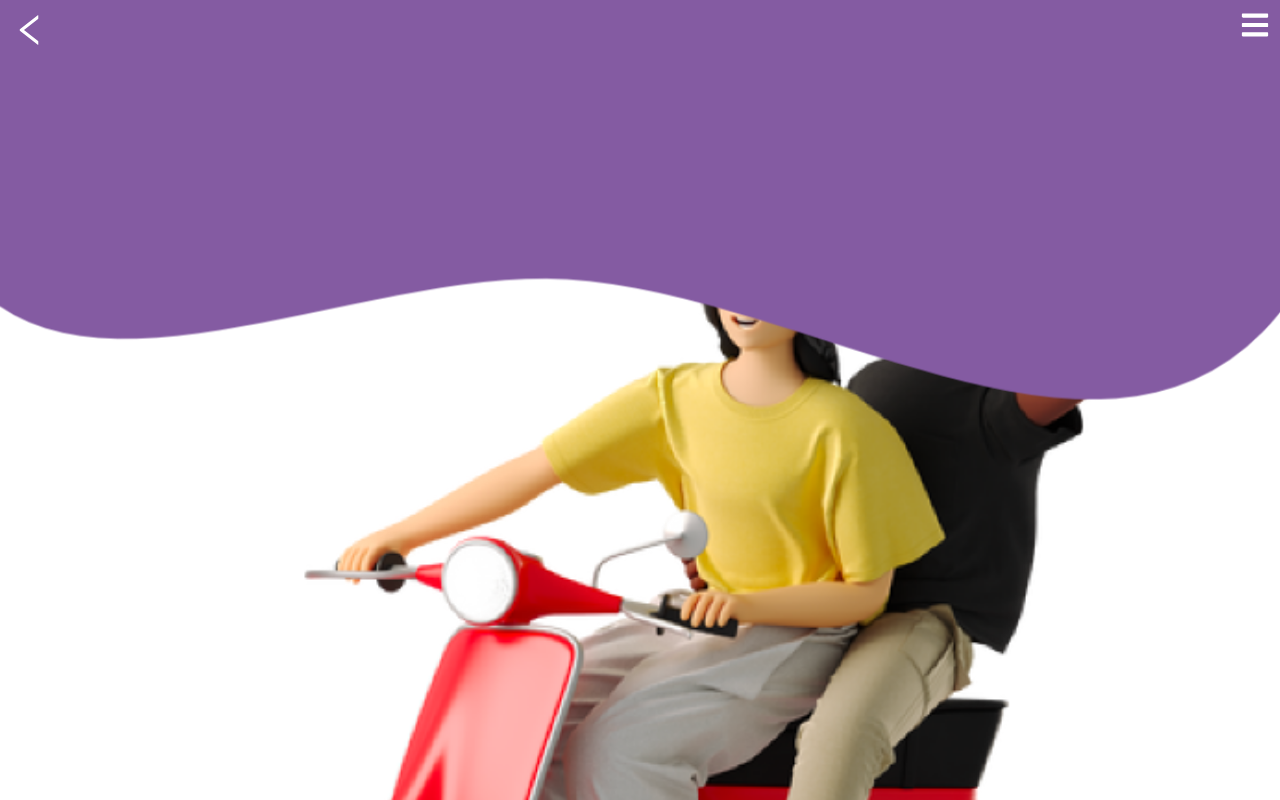
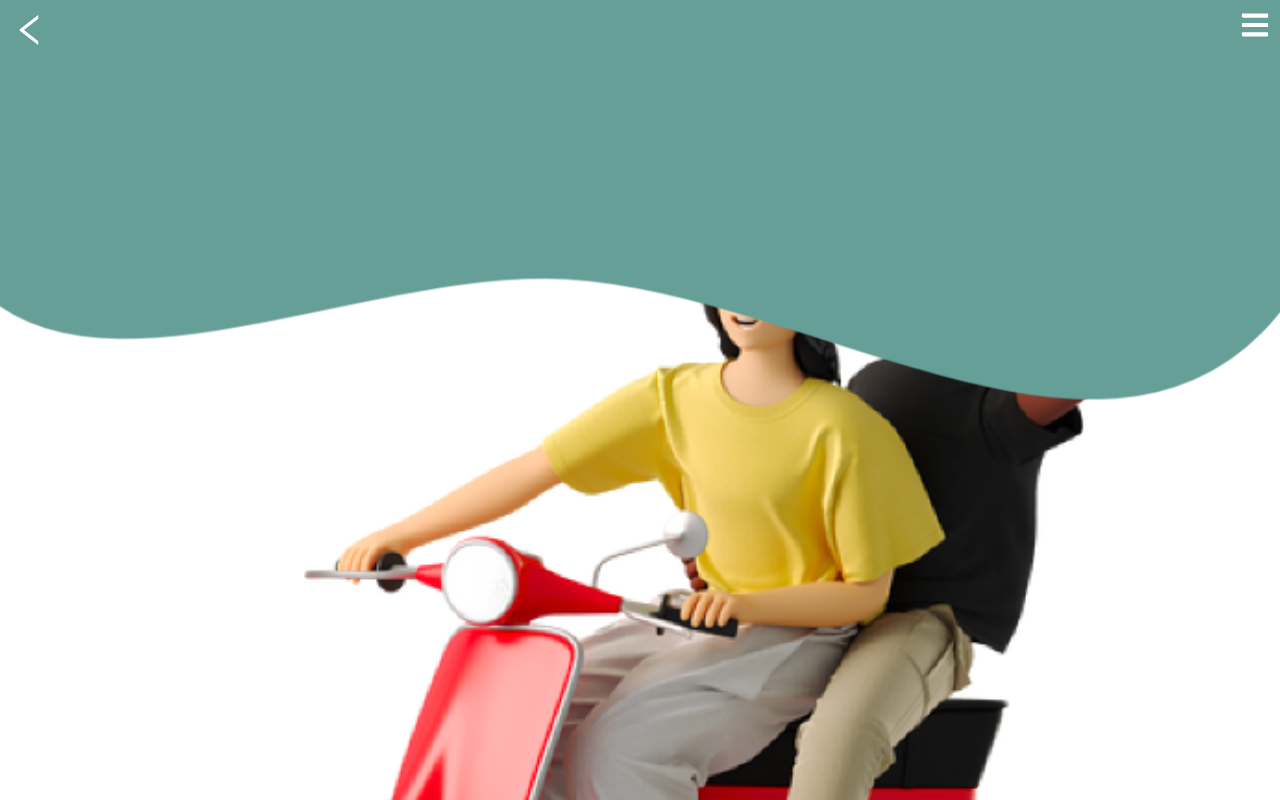
Before and after one commit to xSilentStorm313/Projekt-Web, a React (Create React App) app in the folder webapp/: page /verkehr in a window 1280 px wide. Shown: the top 800 px of the page. Built offline with nearby package versions, Linux system fonts and the light colour scheme.

Commit message:
grüner header

```diff
--- a/webapp/src/Hauptseitegrün.css
+++ b/webapp/src/Hauptseitegrün.css
@@ -127,7 +127,7 @@ span {
   font-size: 20px;
 }
 
-.titlebarhauptseite {
+.titlebarhauptseitegrün {
   position: fixed;
   top: 0;
   left: 0;
@@ -135,7 +135,7 @@ span {
   z-index: 1000;
 }
 
-.titlebarhauptseite img {
+.titlebarhauptseitegrün img {
   width: 100%;
   height: auto;
 }
--- a/webapp/src/Hauptseitegrün.js
+++ b/webapp/src/Hauptseitegrün.js
@@ -1,6 +1,6 @@
 import React from "react";
 import "./Hauptseitegrün.css";
-import TitleBarHauptseite from './components/TitleBarHauptseite';
+import TitleBarHauptseite from './components/TitleBarHauptseitegrün';
 import MenuIconGrün from "./components/MenuIconGrün";
 import BeiträgeHelfer from "./components/BeiträgeHelfer";
 import ZurueckIcon from "./components/ZurückButton";
--- a/webapp/src/Rückkehr.js
+++ b/webapp/src/Rückkehr.js
@@ -1,6 +1,6 @@
 import React from "react";
 import "./EinzelnerBeitraggrün.css";
-import TitleBarHauptseite from './components/TitleBarHauptseite';
+import TitleBarHauptseite from './components/TitleBarHauptseitegrün';
 import MenuIconGrün from "./components/MenuIconGrün";
 import Kommentare from "./components/Kommentare";
 import ZurueckIcon from "./components/ZurückButton";
--- a/webapp/src/Verkehr.js
+++ b/webapp/src/Verkehr.js
@@ -1,6 +1,6 @@
 import React from "react";
 import "./EinzelnerBeitraggrün.css";
-import TitleBarHauptseite from './components/TitleBarHauptseite';
+import TitleBarHauptseite from './components/TitleBarHauptseitegrün';
 import MenuIconGrün from "./components/MenuIconGrün";
 import Kommentare from "./components/Kommentare";
 import ZurueckIcon from "./components/ZurückButton";
--- /dev/null
+++ b/webapp/src/components/TitleBarHauptseitegrün.js
@@ -0,0 +1,14 @@
+import header from  "./images/welle_header_grün.png" // anderer Speicherort
+import React from "react"
+
+export default function TitleBarHauptseitegrün() {
+    return (
+        <div className="titlebarhauptseitegrün">
+            <img src={header} className="headerWelle" alt="grünewelle" />
+            <br/><br/>
+        </div>
+    )
+}
+
+//<link href='https://css.gg/add-r.css' rel='stylesheet'></link>
+//            <i class="gg-add-r"></i>
```
Also changed, not shown: webapp/src/components/images/welle_header_grün.png (added).
